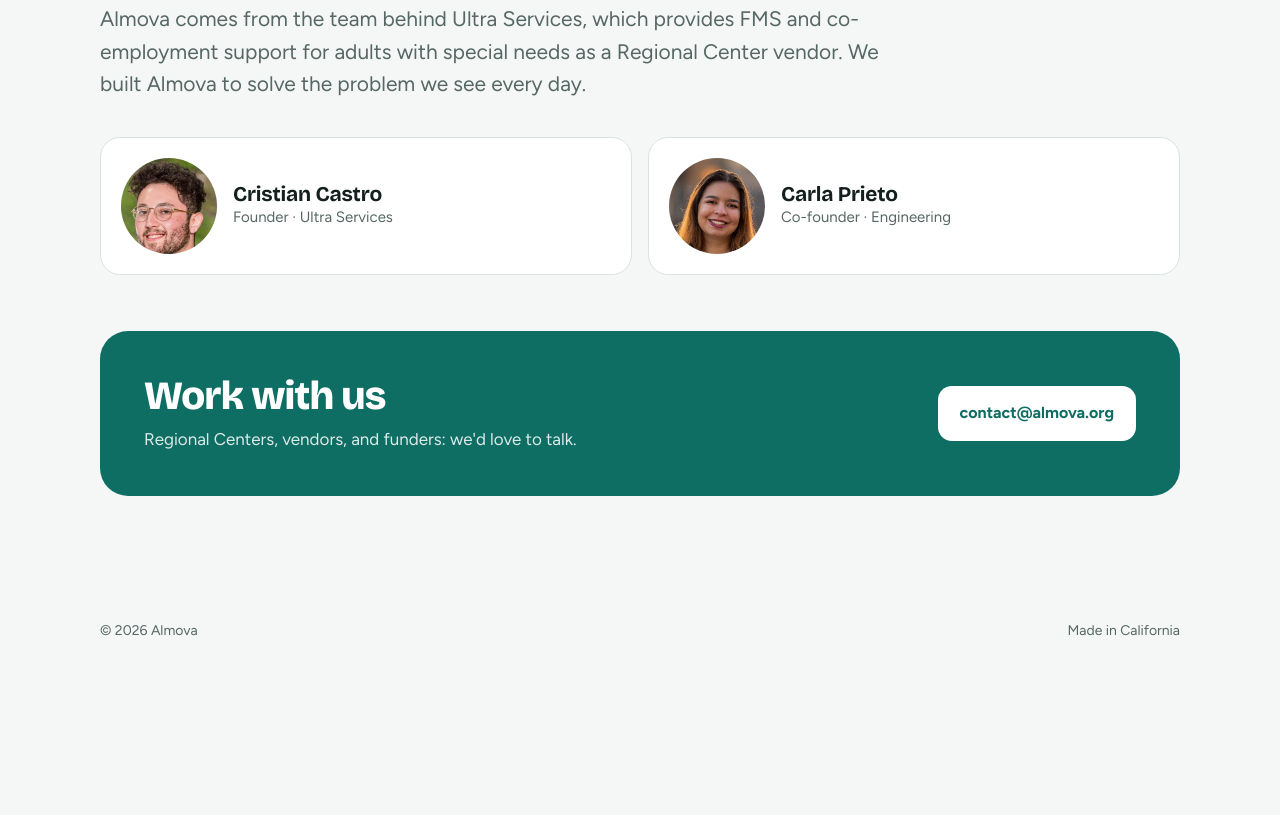
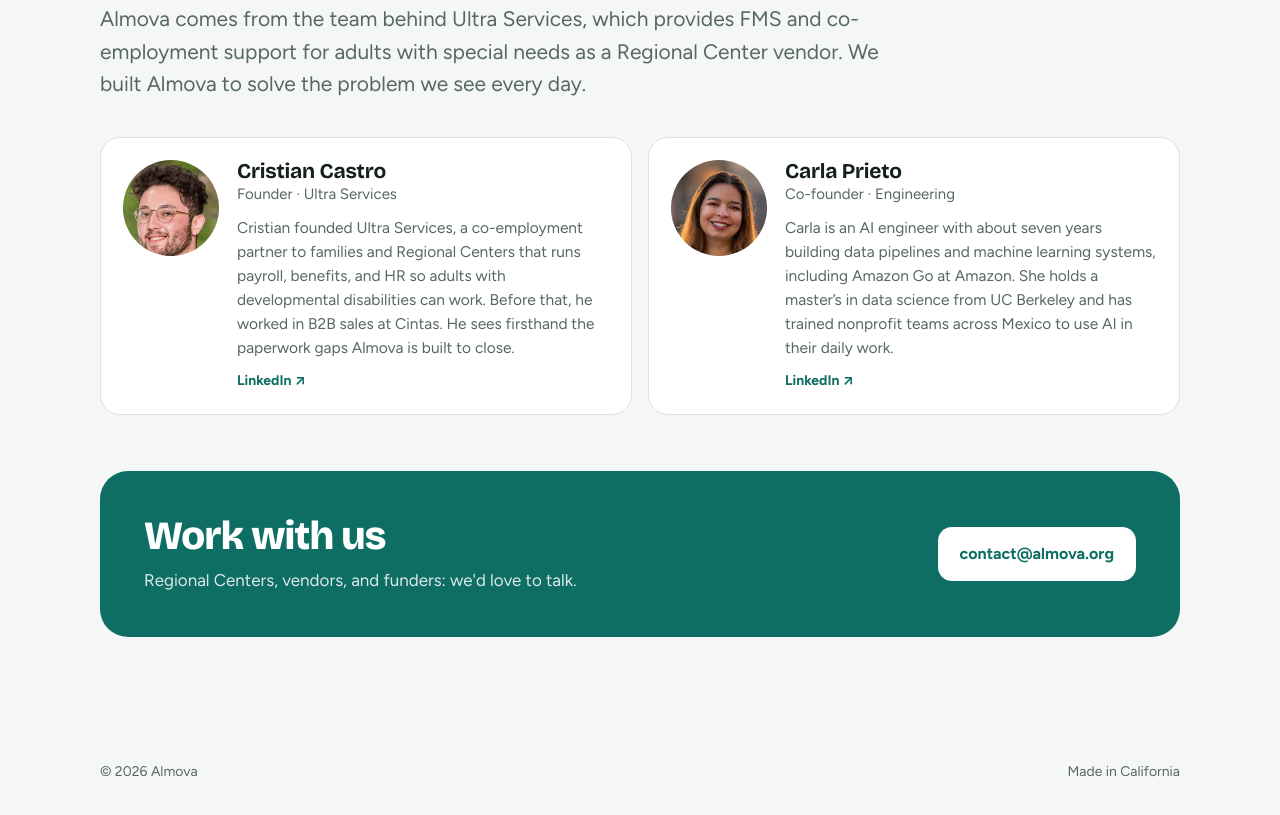
Before and after one commit to Carla08/almova-site, a plain HTML site: page index.html in a window 1280 px wide. Shown: the part 4548-5363 px from the top of the page. Before the commit the page ends 5226 px from the top, so only its background shows below. Drawn offline with nearby package versions, Linux system fonts and the light colour scheme.

Commit message:
Add team bios and LinkedIn links
Co-Authored-By: Claude Opus 5.5 <noreply@anthropic.com>
Claude-Session: https://claude.ai/code/session_01QQsKyBVCgQGZXtQyAVAJWQ

```diff
--- a/index.html
+++ b/index.html
@@ -140,7 +140,11 @@ header .btn{padding:10px 16px; font-size:15px}
 
 /* team + contact */
 .team{display:grid; grid-template-columns:repeat(2,1fr); gap:16px; margin-top:36px}
-.person{display:flex; gap:16px; align-items:center; background:var(--surface); border:1px solid var(--line); border-radius:20px; padding:20px}
+.person{display:flex; gap:18px; align-items:flex-start; background:var(--surface); border:1px solid var(--line); border-radius:20px; padding:22px}
+.person > div{min-width:0}
+.person .bio{color:var(--muted); font-size:15.5px; margin-top:10px}
+.person .li{display:inline-block; margin-top:10px; font-size:14px; font-weight:700; text-decoration:none}
+.person .li:hover{text-decoration:underline}
 .avatar{width:96px; height:96px; border-radius:50%; object-fit:cover; background:var(--brand-soft); flex:0 0 96px}
 .person .t{color:var(--muted); font-size:15px}
 .contact{margin-top:56px; background:var(--brand); color:var(--brand-ink); border-radius:28px; padding:44px; display:flex; flex-wrap:wrap; gap:24px; align-items:center; justify-content:space-between}
@@ -297,8 +301,8 @@ footer .wrap{display:flex; flex-wrap:wrap; gap:12px; justify-content:space-betwe
       <h2>Built from inside the system.</h2>
       <p class="lede" style="margin-top:16px">Almova comes from the team behind Ultra Services, which provides FMS and co-employment support for adults with special needs as a Regional Center vendor. We built Almova to solve the problem we see every day.</p>
       <div class="team">
-        <div class="person"><img class="avatar" src="img/cristian.webp" alt="Cristian Castro" width="96" height="96" loading="lazy"><div><h3>Cristian Castro</h3><div class="t">Founder · Ultra Services</div></div></div>
-        <div class="person"><img class="avatar" src="img/carla.webp" alt="Carla Prieto" width="96" height="96" loading="lazy"><div><h3>Carla Prieto</h3><div class="t">Co-founder · Engineering</div></div></div>
+        <div class="person"><img class="avatar" src="img/cristian.webp" alt="Cristian Castro" width="96" height="96" loading="lazy"><div><h3>Cristian Castro</h3><div class="t">Founder · Ultra Services</div><p class="bio">Cristian founded Ultra Services, a co-employment partner to families and Regional Centers that runs payroll, benefits, and HR so adults with developmental disabilities can work. Before that, he worked in B2B sales at Cintas. He sees firsthand the paperwork gaps Almova is built to close.</p><a class="li" href="https://www.linkedin.com/in/c-castro" target="_blank" rel="noopener">LinkedIn ↗</a></div></div>
+        <div class="person"><img class="avatar" src="img/carla.webp" alt="Carla Prieto" width="96" height="96" loading="lazy"><div><h3>Carla Prieto</h3><div class="t">Co-founder · Engineering</div><p class="bio">Carla is an AI engineer with about seven years building data pipelines and machine learning systems, including Amazon Go at Amazon. She holds a master’s in data science from UC Berkeley and has trained nonprofit teams across Mexico to use AI in their daily work.</p><a class="li" href="https://www.linkedin.com/in/carlaprieto" target="_blank" rel="noopener">LinkedIn ↗</a></div></div>
       </div>
       <div class="contact">
         <div><h2>Work with us</h2><p>Regional Centers, vendors, and funders: we'd love to talk.</p></div>
```
